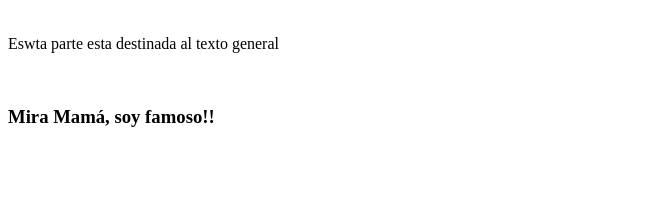
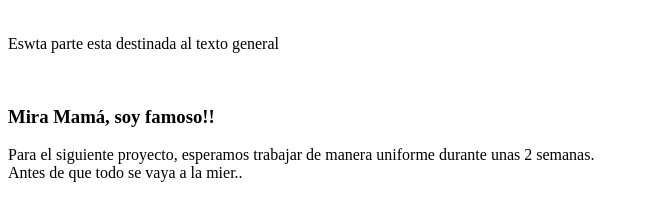
Before and after one commit to CristobalNyram/aprendiendoGitConmigo, a plain HTML site: page index.html in a window 1280 px wide. Shown: the part 79-300 px from the top of the page, without its empty margins (0-649 px from the left). Drawn offline with Linux system fonts and the light colour scheme.

Commit message:
Agregue un mensaje

```diff
--- a/index.html
+++ b/index.html
@@ -12,5 +12,10 @@
     <p>Eswta parte esta destinada al texto general</p>
     <br>
     <h3>Mira Mamá, soy famoso!!</h3>
+
+    <p>Para el siguiente proyecto, esperamos trabajar de manera uniforme
+        durante unas 2 semanas. <br>
+        Antes de que todo se vaya a la mier..
+    </p>
 </body>
 </html>
```
